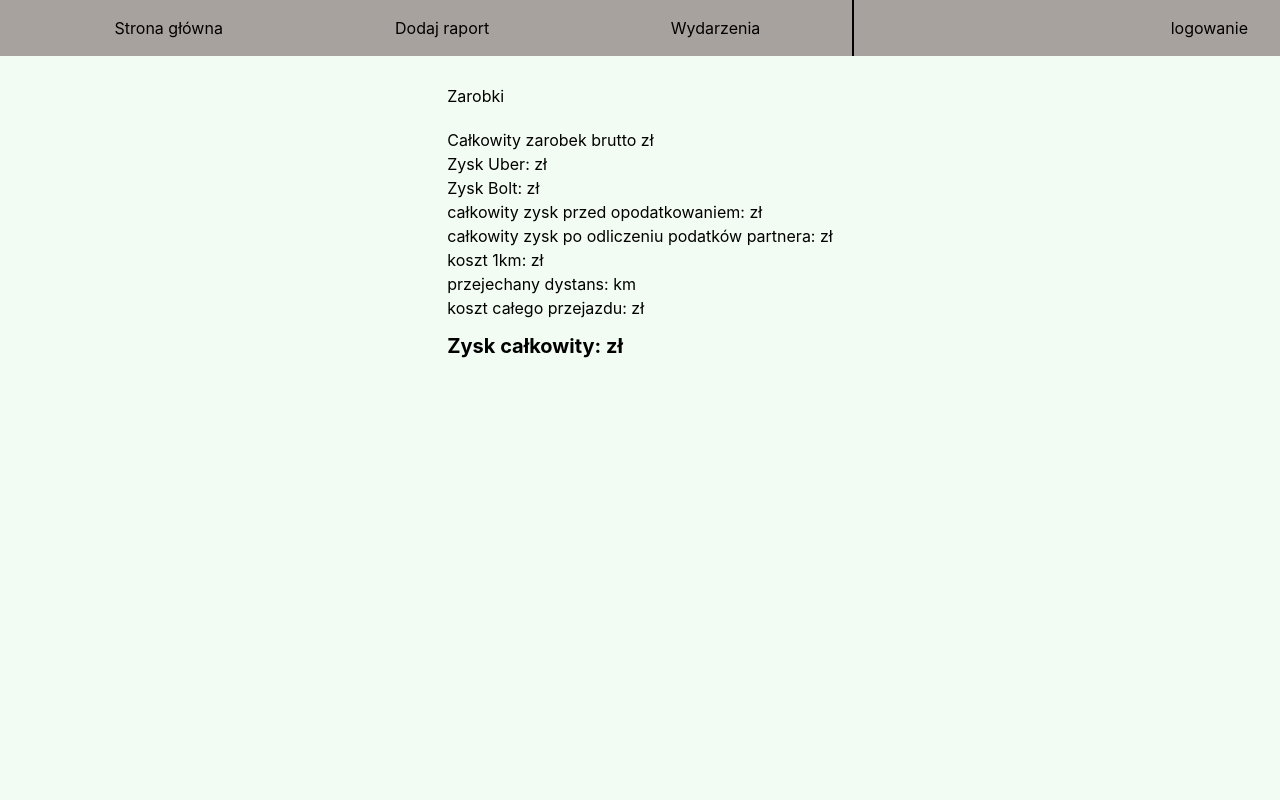
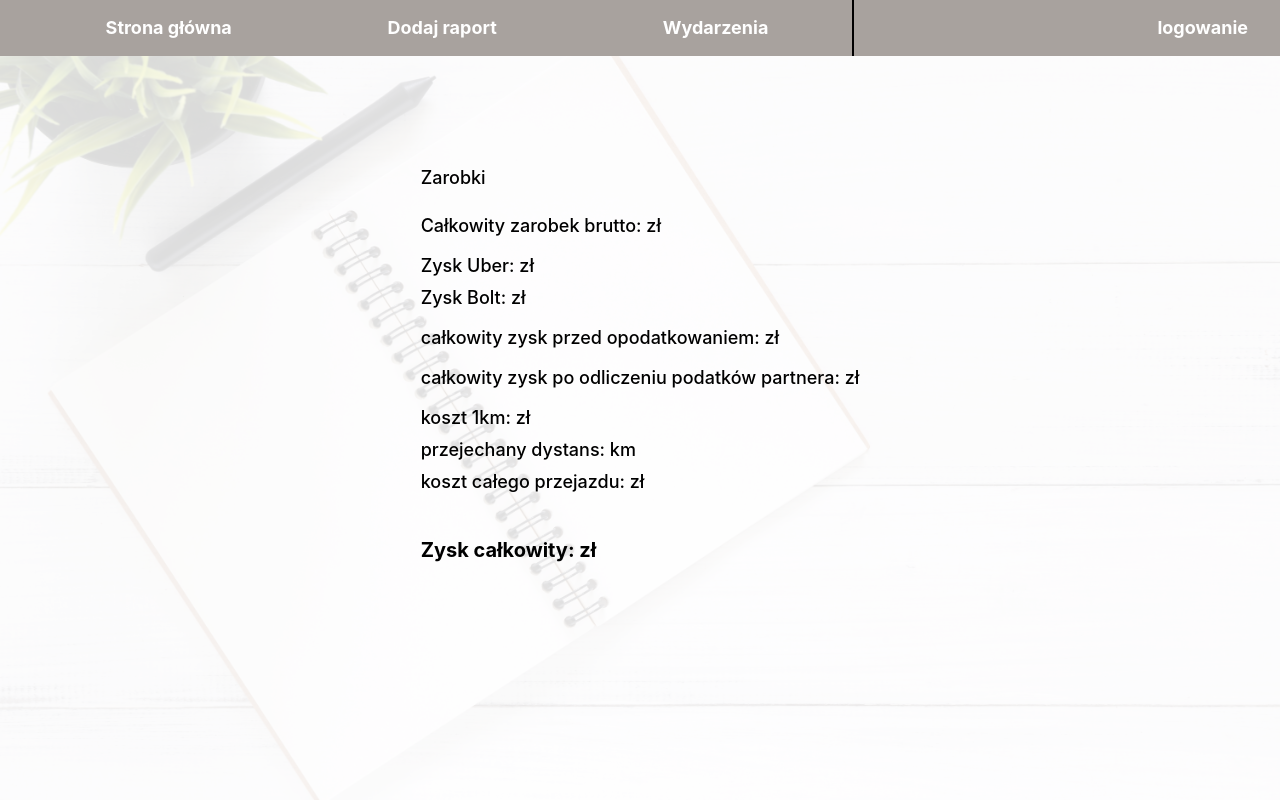
Before and after one commit to radek-zaborski/tax-driver, a React (Create React App) app: page / in a window 1280 px wide. Built offline with nearby package versions, Linux system fonts and the light colour scheme.

Commit message:
add background, change css Header

```diff
--- a/src/App.js
+++ b/src/App.js
@@ -8,9 +8,10 @@ import AddReport from "./Views/AddReport/AddReport";
 
 function App() {
   const [data, setData] = useState({});
+
   return (
     <Context.Provider value={{ data, setData }}>
-      <div className="w-screen flex flex-wrap m-0">
+      <div className="w-screen flex flex-wrap m-0 ">
         <header className="w-screen h-auto">
           <Header />
         </header>
--- a/src/Components/Header/Header.js
+++ b/src/Components/Header/Header.js
@@ -1,23 +1,33 @@
-import { Link } from "react-router-dom";
+import { NavLink } from "react-router-dom";
 import "./Header.css";
 
 function Header() {
   return (
-    <div className="bg-stone-400 h-14 w-screen flex flex-nowrap ">
+    <div className="bg-stone-400 text-white text-lg font-bold h-14 w-screen flex flex-nowrap ">
       <nav className=" pl-8 w-4/6 h-full border-solid border-r-black border-r flex items-center flex-auto flex-nowrap">
         <ul className="w-full flex flex-auto flex-nowrap items-center">
-          <li className="h-full active:bg-slate-300 w-1/3 flex items-center justify-center">
-            <Link to="/">Strona główna</Link>
+          <li className="h-full w-1/3 flex items-center justify-center">
+            <NavLink
+              to="/"
+              className="hover:text-violet-600"
+              activeStyle="text-black"
+            >
+              Strona główna
+            </NavLink>
           </li>
-          <li className="h-full active:bg-slate-300 w-1/3 flex items-center justify-center">
-            <Link to="/AddReport">Dodaj raport</Link>
+          <li className="h-full  w-1/3 flex items-center justify-center">
+            <NavLink to="/AddReport" className="hover:text-violet-600">
+              Dodaj raport
+            </NavLink>
           </li>
-          <li className="h-full active:bg-slate-300 w-1/3 flex items-center justify-center">
-            <Link to="/Events">Wydarzenia</Link>
+          <li className="h-full  w-1/3 flex items-center justify-center">
+            <NavLink to="/Events" className="hover:text-violet-600">
+              Wydarzenia
+            </NavLink>
           </li>
         </ul>
       </nav>
-      <div className="h-full pr-8 w-2/6 border-solid border-l-black border-l flex justify-end items-center">
+      <div className="hover:text-violet-600 cursor-pointer h-full pr-8 w-2/6 border-solid border-l-black border-l flex justify-end items-center">
         logowanie
       </div>
     </div>
--- a/src/Views/AddReport/AddReport.js
+++ b/src/Views/AddReport/AddReport.js
@@ -1,16 +1,14 @@
 import Context from "../../Context/Context";
 
-import { useContext, useEffect, useState } from "react";
+import { useContext } from "react";
 import { useForm } from "react-hook-form";
 
 function AddReport() {
-  const { data, setData } = useContext(Context);
+  const { setData } = useContext(Context);
 
   const { register, handleSubmit } = useForm();
   const onSubmit = (input) => {
     let {
-      commisionUber,
-      commisionBolt,
       bolt,
       distanceTrip,
       fuelPrice,
@@ -21,8 +19,6 @@ function AddReport() {
       bonusBolt,
     } = input;
 
-    commisionUber = commisionUber * 1;
-    commisionBolt = commisionBolt * 1;
     bolt = bolt * 1;
     distanceTrip = distanceTrip * 1;
     fuelPrice = fuelPrice * 1;
@@ -84,7 +80,7 @@ function AddReport() {
   };
 
   return (
-    <article className="flex flex-wrap w-full h- justify-center max-w-3xl	mt-10">
+    <article className="flex flex-wrap w-full h- justify-center max-w-3xl	mt-10 text-lg font-bold">
       <h1 className="w-full text-center mb-10 text-lg font-medium">
         Dodaj Raport{" "}
       </h1>
--- a/src/Views/Home/Home.js
+++ b/src/Views/Home/Home.js
@@ -1,7 +1,7 @@
 import { useContext } from "react";
 import Context from "../../Context/Context";
 function Home() {
-  const { data, setData } = useContext(Context);
+  const { data } = useContext(Context);
   const {
     totalEarn,
     earnMinusCommisionPartners,
@@ -14,24 +14,26 @@ function Home() {
   } = data;
   console.log("data w home:", data);
   return (
-    <section>
-      <header className="my-5">
+    <section className="mt-20 font-medium">
+      <header className="my-5 text-lg">
         <h1>Zarobki</h1>
       </header>
-      <article>
-        <p>Całkowity zarobek brutto {totalEarn} zł</p>
-        <p> Zysk Uber: {uber} zł</p>
-        <p>Zysk Bolt: {boltBrutto} zł</p>
-        <p>całkowity zysk przed opodatkowaniem: {earnBeforeCommision} zł</p>
-        <p>
+      <article className="text-lg">
+        <p className="mb-3">Całkowity zarobek brutto: {totalEarn} zł</p>
+        <p className="mb-1"> Zysk Uber: {uber} zł</p>
+        <p className="mb-3">Zysk Bolt: {boltBrutto} zł</p>
+        <p className="mb-3">
+          całkowity zysk przed opodatkowaniem: {earnBeforeCommision} zł
+        </p>
+        <p className="mb-3">
           całkowity zysk po odliczeniu podatków partnera:{" "}
           {earnMinusCommisionPartners} zł
         </p>
 
-        <p>koszt 1km: {costOneKm} zł</p>
-        <p>przejechany dystans: {distanceTrip} km</p>
-        <p>koszt całego przejazdu: {priceTrips} zł</p>
-        <p className=" my-3 font-bold text-xl">
+        <p className="mb-1">koszt 1km: {costOneKm} zł</p>
+        <p className="mb-1">przejechany dystans: {distanceTrip} km</p>
+        <p className="mb-1">koszt całego przejazdu: {priceTrips} zł</p>
+        <p className=" mt-10 font-bold text-xl">
           Zysk całkowity: {totalEarn} zł
         </p>
       </article>
--- a/src/index.css
+++ b/src/index.css
@@ -3,7 +3,8 @@
 @tailwind utilities;
 body {
   height: 100vh;
-  background: rgb(243, 252, 243);
+
+  background: url("./images/pexels-tirachard-kumtanom-733857.jpg");
 
   background-repeat: repeat;
   background-size: cover;
--- a/src/index.js
+++ b/src/index.js
@@ -8,11 +8,13 @@ import { BrowserRouter as Router } from "react-router-dom";
 
 const root = ReactDOM.createRoot(document.getElementById("root"));
 root.render(
-  <React.StrictMode>
-    <Router>
-      <App />
-    </Router>
-  </React.StrictMode>
+  <div className="bg-white/[0.85] h-full">
+    <React.StrictMode>
+      <Router>
+        <App />
+      </Router>
+    </React.StrictMode>
+  </div>
 );
 
 // If you want to start measuring performance in your app, pass a function
```
Also changed, not shown: src/images/background.jpg (deleted), src/images/pexels-tirachard-kumtanom-733857.jpg (added).
